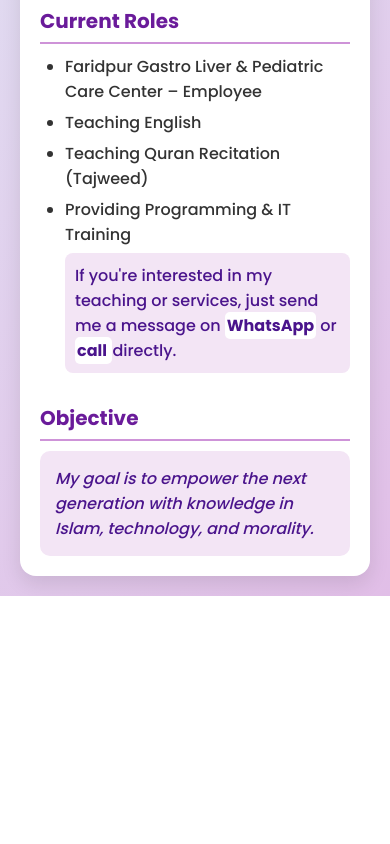
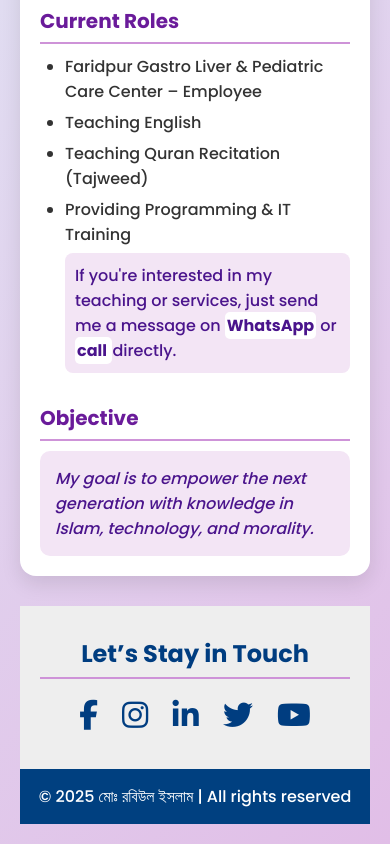
Before and after one commit to devheal-ltd/Robiul_islam, a plain HTML site: page CV.html in a window 390 px wide. Shown: the part 1098-1942 px from the top of the page. Before the commit the page ends 1694 px from the top, so only its background shows below. Drawn offline with Linux system fonts and the light colour scheme.

Commit message:
footer add

```diff
--- a/CV.css
+++ b/CV.css
@@ -115,4 +115,35 @@ ul li {
     font-weight: bold;
     transition: background-color 0.3s, color 0.3s;
   }
+  /* 🌐 সোশ্যাল মিডিয়া */
+.social {
+  text-align: center;
+  padding: 30px 20px;
+  background-color: #eee;
 }
+
+.social h2 {
+  margin-bottom: 15px;
+  color: #003d80;
+  font-size: 24px;
+}
+
+.icons a {
+  margin: 0 10px;
+  font-size: 30px;
+  color: #003d80;
+  transition: color 0.3s ease, transform 0.3s ease;
+  display: inline-block;
+}
+
+.icons a:hover {
+  color: #ff6600;
+  transform: scale(1.2);
+}
+footer  {
+  background-color: #004080;
+  color: white;
+  padding: 15px;
+  text-align: center;
+}
+}
--- a/CV.html
+++ b/CV.html
@@ -34,6 +34,9 @@
 
   <!-- Google Fonts -->
   <link href="https://fonts.googleapis.com/css2?family=Poppins:wght@300;500;700&display=swap" rel="stylesheet" />
+
+  <!-- Font Awesome CDN for social icons -->
+  <link rel="stylesheet" href="https://cdnjs.cloudflare.com/ajax/libs/font-awesome/6.5.0/css/all.min.css">
 
   <!-- Main CSS -->
   <link rel="stylesheet" href="CV.css" />
@@ -93,5 +96,19 @@
       <p class="objective">My goal is to empower the next generation with knowledge in Islam, technology, and morality.</p>
     </section>
   </div>
+  <!-- 🌐 সোশ্যাল মিডিয়া -->
+<section class="social">
+  <h2>Let’s Stay in Touch</h2>
+  <div class="icons">
+    <a href="https://web.facebook.com/orgRobiulislam" target="_blank"><i class="fab fa-facebook-f"></i></a>
+    <a href="https://www.instagram.com/robiulislam_org/" target="_blank"><i class="fab fa-instagram"></i></a>
+    <a href="https://www.linkedin.com/in/robiulislam-org/" target="_blank"><i class="fab fa-linkedin-in"></i></a>
+    <a href="https://x.com/robiulislam_org" target="_blank"><i class="fab fa-twitter"></i></a>
+    <a href="https://www.youtube.com/@RobiulIslam-org" target="_blank"><i class="fab fa-youtube"></i></a>
+  </div>
+</section>
+<footer>
+    <p>&copy; 2025 মোঃ রবিউল ইসলাম | All rights reserved</p>
+  </footer>
 </body>
 </html>
```
